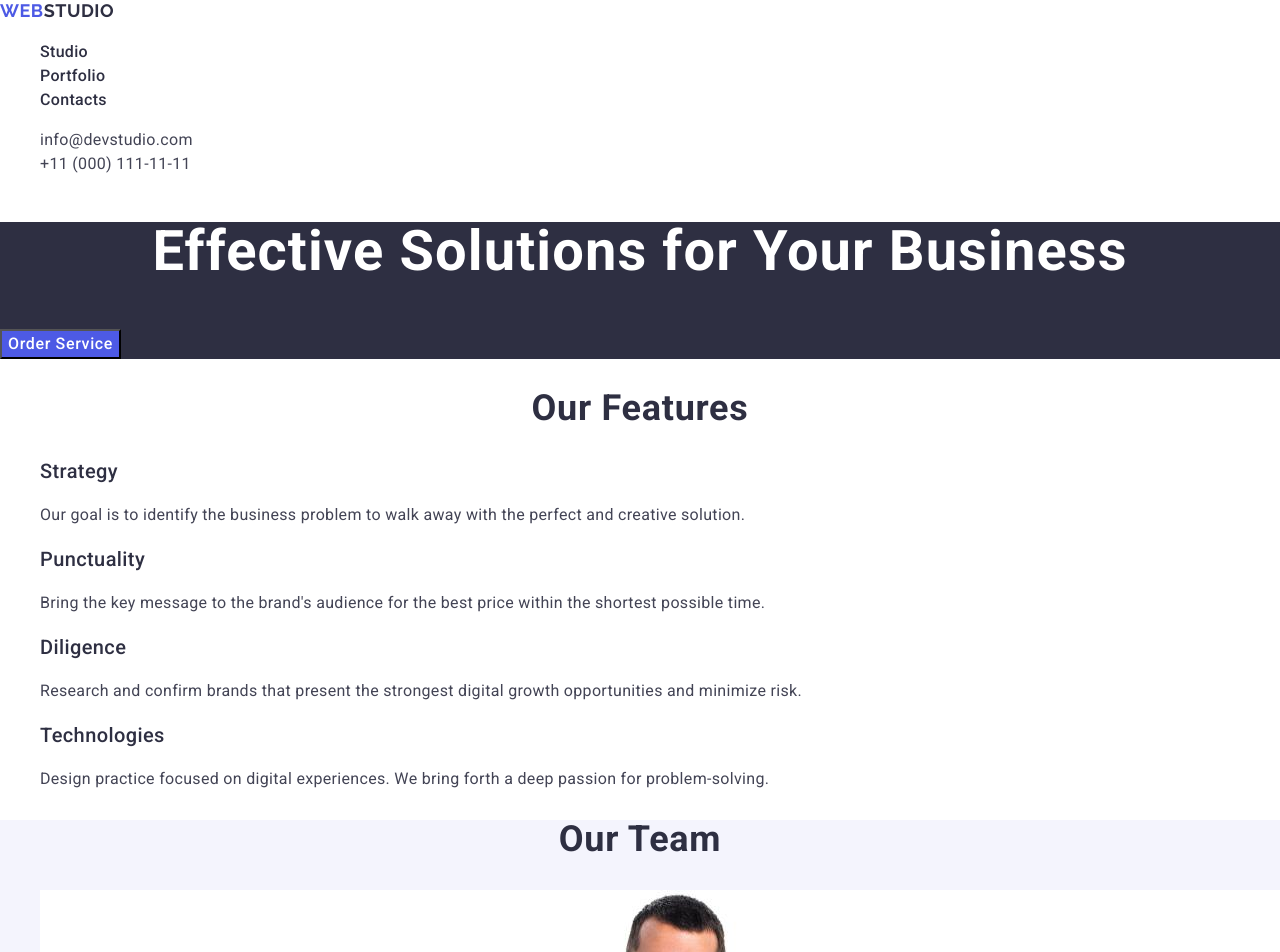
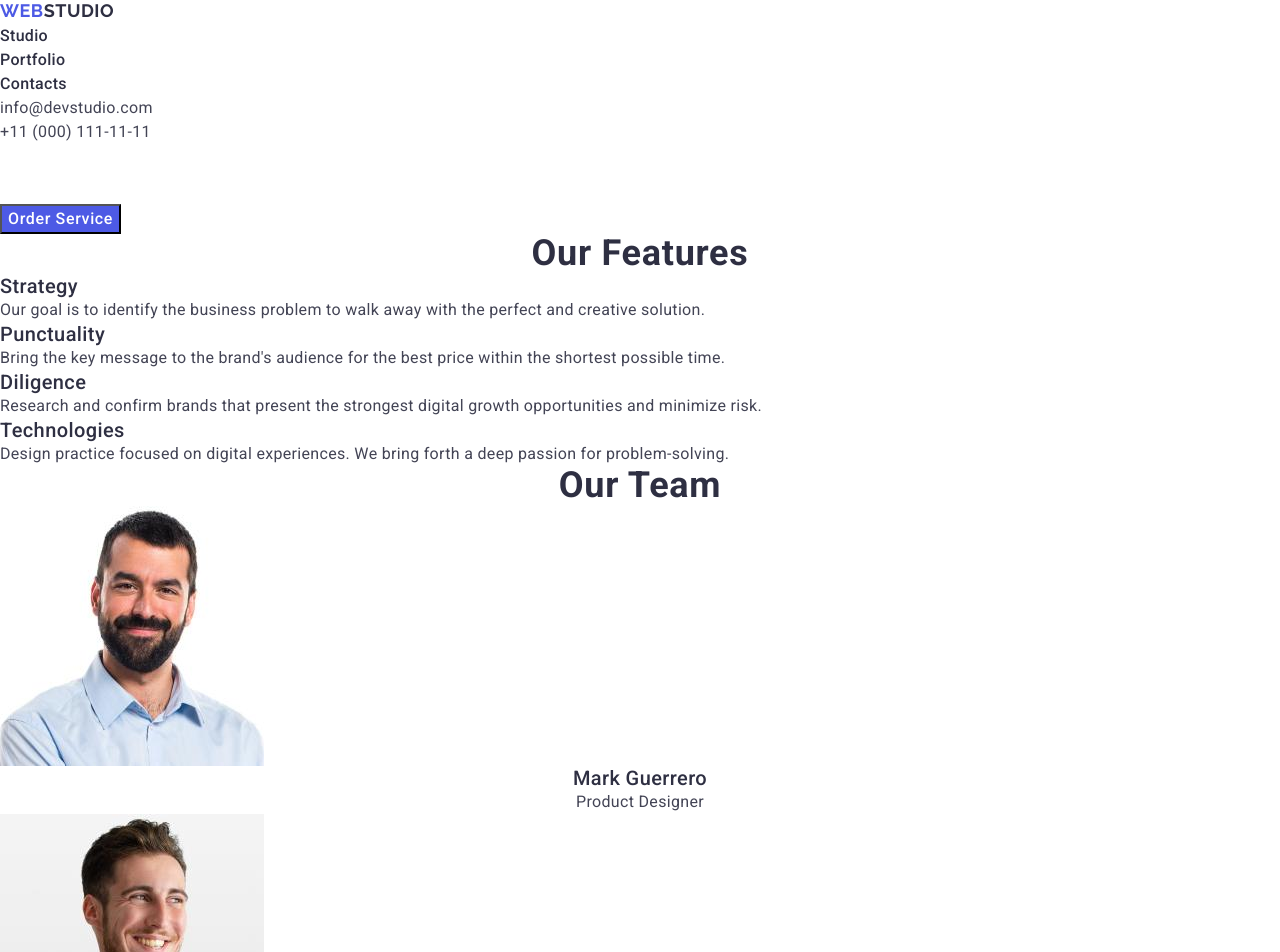
Before and after one commit to ITStupak/goit-markup-hw-03, a plain HTML site: page index.html in a window 1280 px wide. Shown: the top 952 px of the page. Drawn offline with nearby package versions, Linux system fonts and the light colour scheme.

Commit message:
modified index and css files

```diff
--- a/css/styles.css
+++ b/css/styles.css
@@ -5,11 +5,22 @@ body {
   color: #434455;
   background-color: #fff;
 }
+h1,
+h2,
+h3,
+p {
+  margin: 0;
+}
 a {
   text-decoration: none;
 }
 ul {
   list-style-type: none;
+  margin: 0;
+  padding-left: 0;
+}
+img {
+  display: block;
 }
 .logo {
   font-family: "Raleway", sans-serif;
@@ -50,6 +61,13 @@ ul {
 .about {
   background-color: #2e2f42;
 }
+/* .container {
+max-width:
+padding-left:
+padding-right:
+margin-left:
+margin-right:
+} */
 .about-title {
   text-align: center;
   color: #fff;
@@ -94,6 +112,7 @@ ul {
   background-color: #f4f4fd;
 }
 .team-card {
+  margin: 0 auto;
   background-color: #fff;
   text-align: center;
 }
--- a/index.html
+++ b/index.html
@@ -4,10 +4,13 @@
     <meta charset="UTF-8" />
     <meta http-equiv="X-UA-Compatible" content="IE=edge" />
     <meta name="viewport" content="width=device-width, initial-scale=1.0" />
-    <title>Homework-2</title>
+    <title>Homework-3</title>
     <link
       rel="stylesheet"
-      href="https://cdn.jsdelivr.net/npm/modern-normalize@2.0.0/modern-normalize.min.css"
+      href="https://cdnjs.cloudflare.com/ajax/libs/modern-normalize/2.0.0/modern-normalize.min.css"
+      integrity="sha512-4xo8blKMVCiXpTaLzQSLSw3KFOVPWhm/TRtuPVc4WG6kUgjH6J03IBuG7JZPkcWMxJ5huwaBpOpnwYElP/m6wg=="
+      crossorigin="anonymous"
+      referrerpolicy="no-referrer"
     />
     <link rel="preconnect" href="https://fonts.googleapis.com" />
     <link rel="preconnect" href="https://fonts.gstatic.com" crossorigin />
@@ -19,6 +22,7 @@
   </head>
   <body>
     <header class="header">
+      <div class="container">
         <nav class="nav-bar">
           <a class="logo" href="./index.html"
             >Web<span class="accent-header">Studio</span></a
@@ -37,24 +41,30 @@
               >
             </li>
             <li>
-            <a class="contacts" href="tel:+110001111111">+11 (000) 111-11-11</a>
+              <a class="contacts" href="tel:+110001111111"
+                >+11 (000) 111-11-11</a
+              >
             </li>
           </ul>
         </address>
+      </div>
     </header>
     <main>
-      <section class="about">
+      <section class="section">
+        <div class="container">
           <h1 class="about-title">Effective Solutions for Your Business</h1>
           <button class="btn" type="button">Order Service</button>
+        </div>
       </section>
       <section class="features">
+        <div class="container">
           <h2 class="section-title">Our features</h2>
           <ul class="features-cards">
             <li>
               <h3 class="card-title">Strategy</h3>
               <p class="card-text">
-              Our goal is to identify the business problem to walk away with the
-              perfect and creative solution.
+                Our goal is to identify the business problem to walk away with
+                the perfect and creative solution.
               </p>
             </li>
             <li>
@@ -79,8 +89,10 @@
               </p>
             </li>
           </ul>
+        </div>
       </section>
-      <section class="team">
+      <section class="section">
+        <div class="container">
           <h2 class="section-title">Our team</h2>
           <ul class="team-list">
             <li class="team-card">
@@ -124,8 +136,10 @@
               <p class="card-text">UI Designer</p>
             </li>
           </ul>
+        </div>
       </section>
-      <section class="portfolio">
+      <section class="section">
+        <div class="container">
           <h2 class="section-title">Our portfolio</h2>
           <ul class="portfolio-cards">
             <li>
@@ -189,16 +203,19 @@
               <p class="card-text">Marketing</p>
             </li>
           </ul>
+        </div>
       </section>
     </main>
     <footer class="footer">
+      <div class="container">
         <a class="logo" href="./index.html"
           >Web<span class="accent-footer">Studio</span></a
         >
         <p class="footer-text">
-        Increase the flow of customers and sales for your business with digital
-        marketing & growth solutions.
+          Increase the flow of customers and sales for your business with
+          digital marketing & growth solutions.
         </p>
+      </div>
     </footer>
   </body>
 </html>
```
Lines whose indentation alone changed are shown as unchanged.
